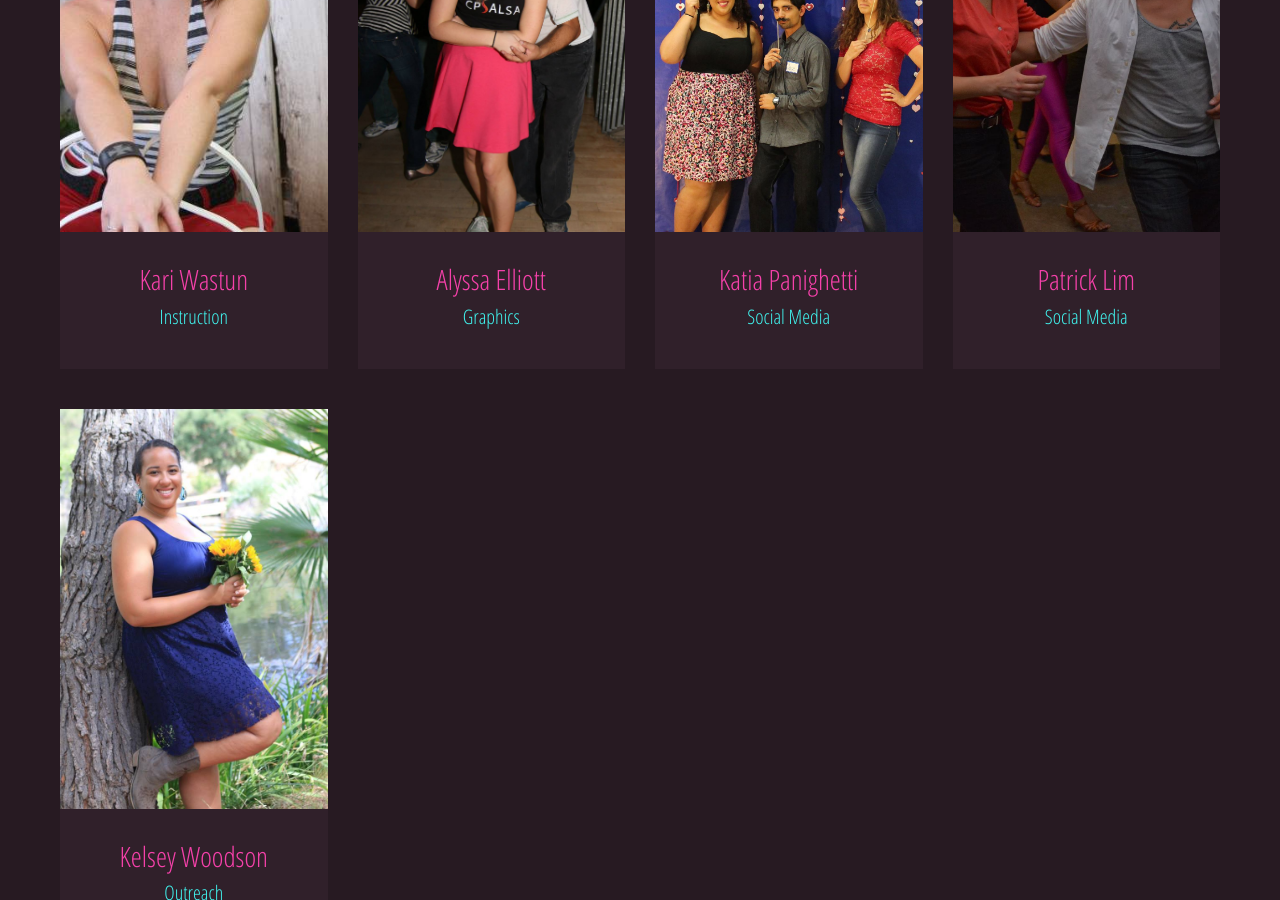
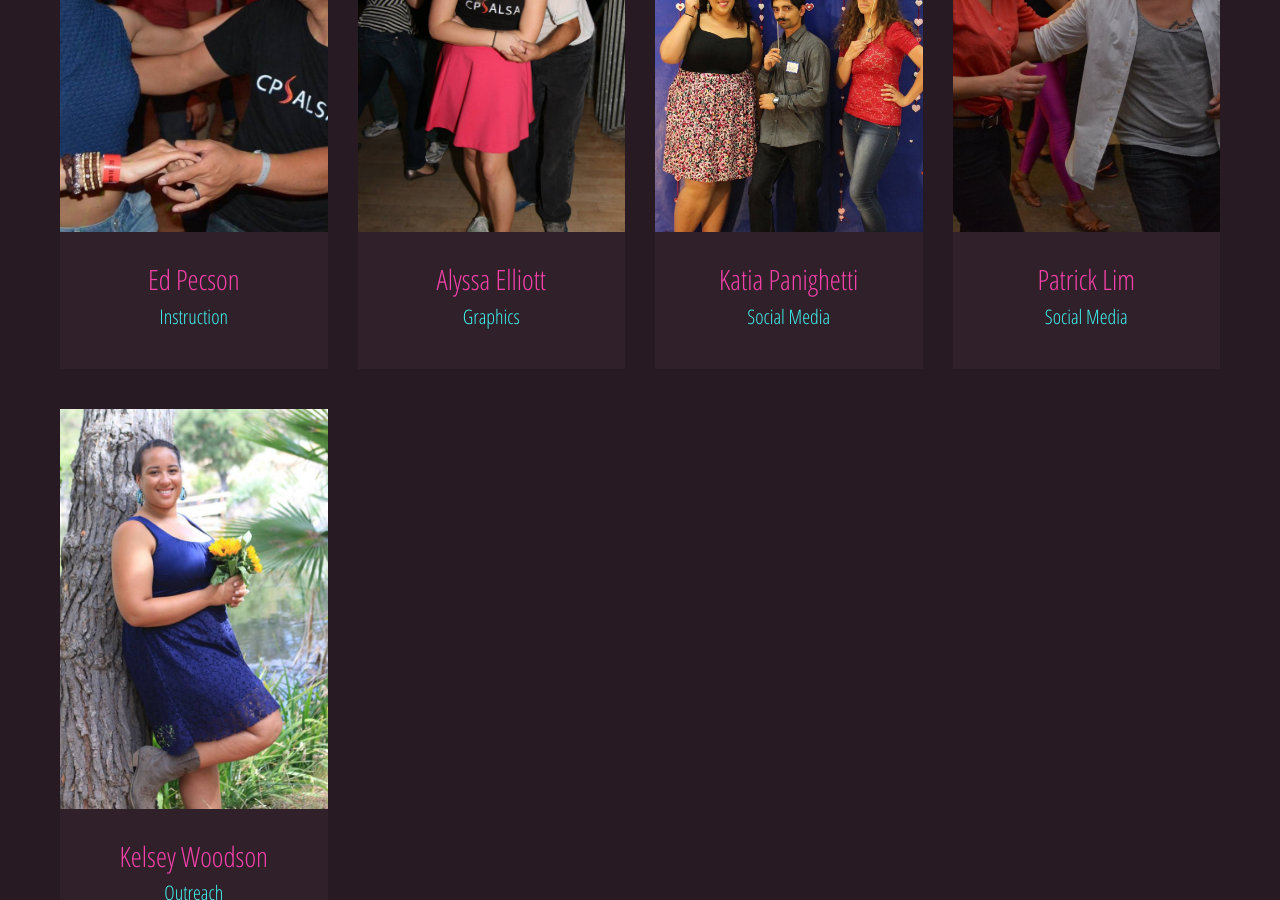
Before and after one commit to cpsalsa/cpsalsa.github.io, a Jekyll site: the page built from index.html, in a window 1280 px wide and 900 px high, scrolled down 3384 px. Built offline with Jekyll 4.4.1, drawn with Linux system fonts in a browser that asks for light colours; comment, search, counter and statistics services are not loaded.

Commit message:
Updated member roster

```diff
--- a/_data/members.yml
+++ b/_data/members.yml
@@ -22,11 +22,11 @@
         url: images/members/friday-nights.jpg
         alt: Picture of Troy Rivera
 
-  - name: Kari Wastun
+  - name: Ed Pecson
     position: Instruction
     image:
         url: images/members/instruction.jpg
-        alt: Picture of Kari Wastun
+        alt: Picture of Ed Pecson
 
   - name: Alyssa Elliott
     position: Graphics
```
Also changed, not shown: images/members/instruction.jpg.
